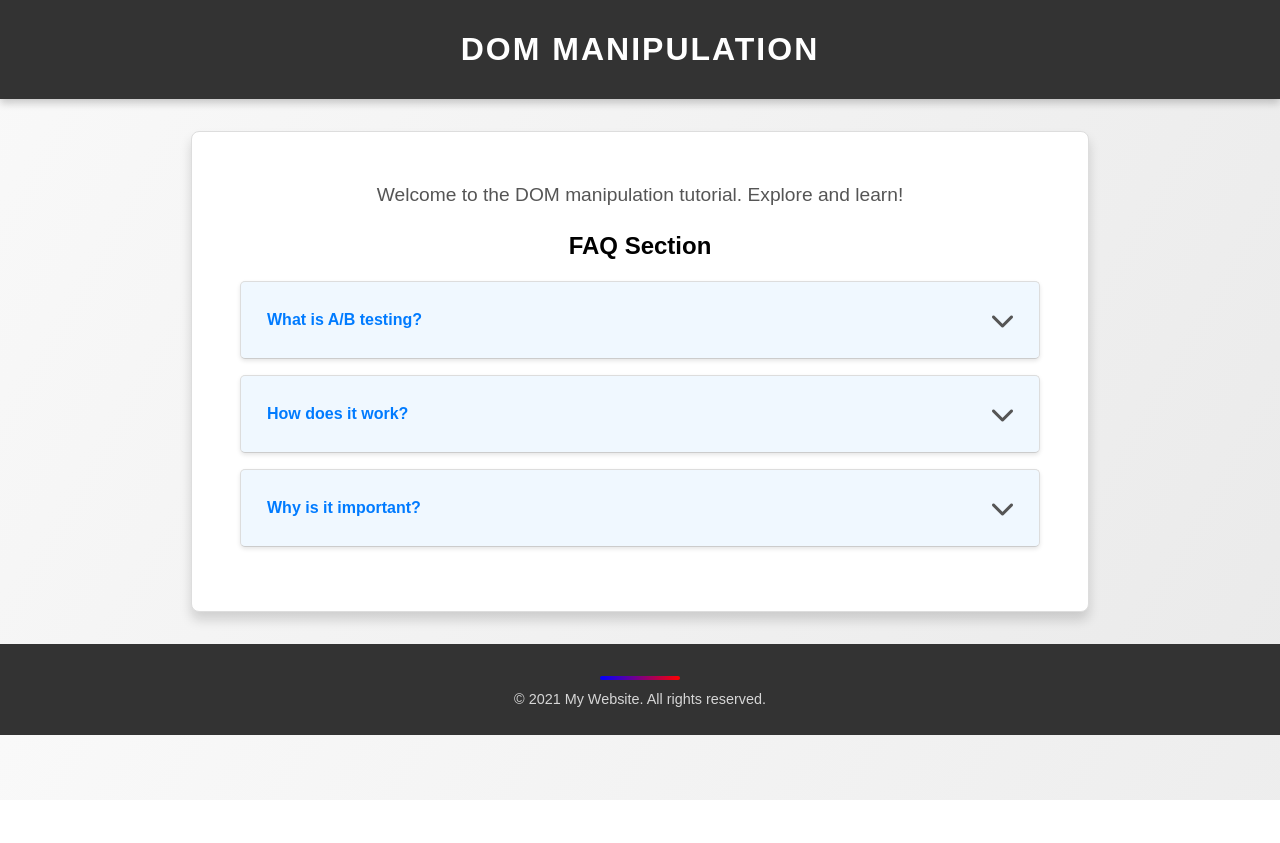
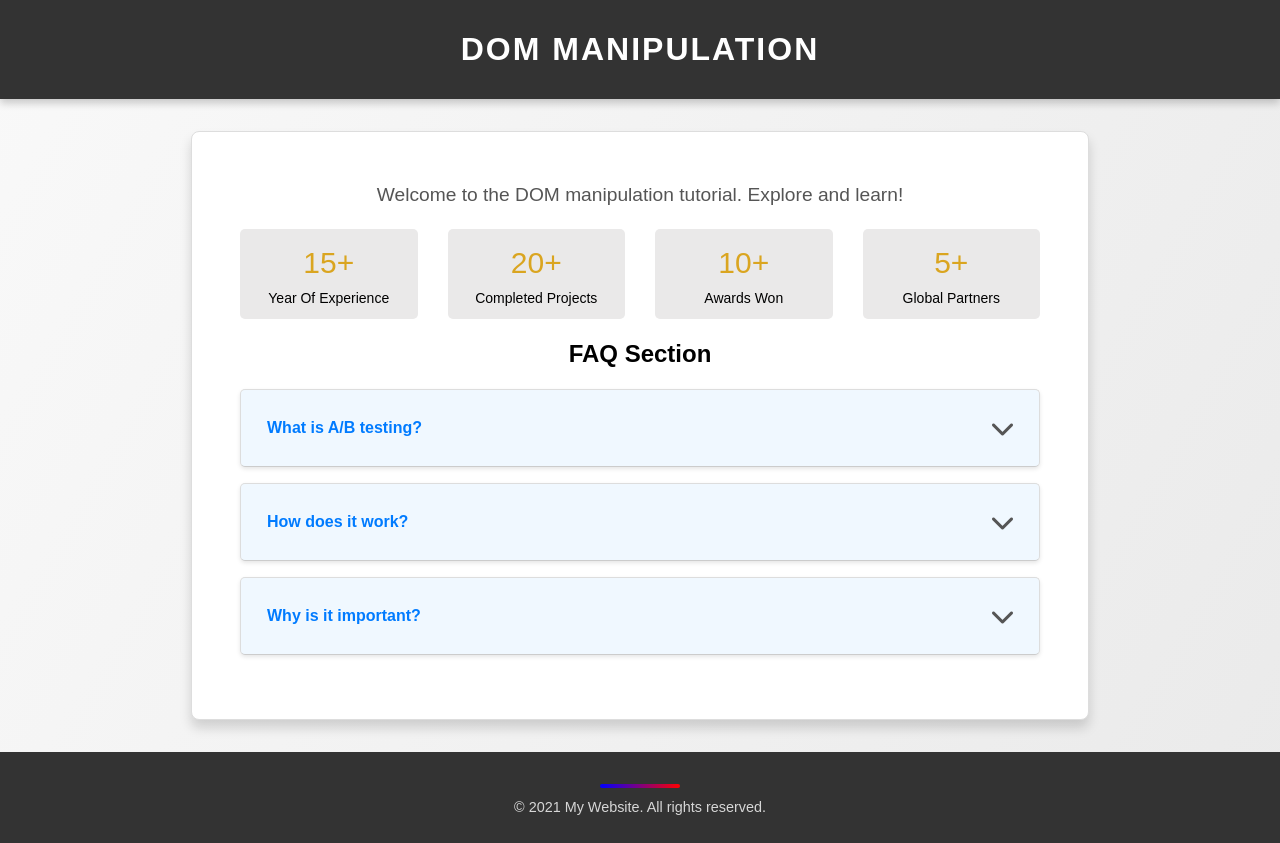
Before and after one commit to sabiha-wasema/dom-manipulation, a plain HTML site: page index.html in a window 1280 px wide. Before the commit the page ends 800 px from the top, so only its background shows below. Drawn offline with Linux system fonts and the light colour scheme.

Commit message:
counter section added

```diff
--- a/css/style.css
+++ b/css/style.css
@@ -112,3 +112,33 @@ footer::before {
     transform: rotate(180deg);
     color: black;
 }
+#counter-container{
+    margin-top: 18px;
+}
+.experience-year{
+    font-size: 30px;
+    color: goldenrod;
+}
+.experience-heading{
+    font-size: 14px;
+    color: black;
+}
+.single-experience-item{
+
+    display: flex;
+    justify-content: center;
+    align-items: center;
+    gap: 30px;
+}
+.single-item{
+    display: flex;
+    flex-direction: column;
+    justify-content: center;
+    align-items: center;
+    background-color: rgb(234, 233, 233);
+    /* border: 1px solid #d3d2d2; */
+    /* padding: 10px 20px; */
+    width: 300px;
+    height: 90px;
+    border-radius: 5px;
+}
--- a/index.html
+++ b/index.html
@@ -1,11 +1,14 @@
 <!DOCTYPE html>
 <html lang="en">
   <head>
-    <meta charset="UTF-8">
-    <meta name="viewport" content="width=device-width, initial-scale=1.0">
+    <meta charset="UTF-8" />
+    <meta name="viewport" content="width=device-width, initial-scale=1.0" />
     <title>Dom manipulation</title>
-    <link rel="stylesheet" href="css/style.css">
-    <link rel="stylesheet" href="https://cdnjs.cloudflare.com/ajax/libs/font-awesome/6.0.0-beta3/css/all.min.css">
+    <link rel="stylesheet" href="css/style.css" />
+    <link
+      rel="stylesheet"
+      href="https://cdnjs.cloudflare.com/ajax/libs/font-awesome/6.0.0-beta3/css/all.min.css"
+    />
   </head>
   <body>
     <header>
@@ -13,14 +16,13 @@
     </header>
     <main>
       <p>Welcome to the DOM manipulation tutorial. Explore and learn!</p>
-
-<section id="faq-container">
-
-</section>
+      <section id="counter-container"></section>
+      <section id="faq-container"></section>
     </main>
     <footer>
       <p>&copy; 2021 My Website. All rights reserved.</p>
     </footer>
+    <script src="js/counter.js"></script>
     <script src="js/index.js"></script>
   </body>
 </html>
--- /dev/null
+++ b/js/counter.js
@@ -0,0 +1,32 @@
+const counterContainer = document.getElementById('counter-container');
+const experienceContainer = document.createElement('div');
+const experienceHeader = document.createElement('h1');
+const counterArray = [
+    { title: "15+", description: "Year Of Experience" },
+    { title: "20+", description: "Completed Projects" },
+    { title: "10+", description: "Awards Won" },
+    { title: "5+", description: "Global Partners" },
+  ];
+
+  const singleExperienceContainer = document.createElement('div');
+  singleExperienceContainer.classList.add('single-experience-item');
+counterArray.forEach(item =>{
+    const experienceItem = document.createElement('div');
+    experienceItem.classList.add('single-item')
+    experienceItem.innerHTML = `
+    <p class="experience-year">${item.title}</p>
+    <p class="experience-heading">${item.description}</p>
+
+`;
+singleExperienceContainer.appendChild(experienceItem)
+})
+counterContainer.appendChild(singleExperienceContainer)
+
+
+// experienceHeader.innerHTML = `
+// <p class="experience-year">${title}</p>
+// <p class="experienceHeading">${description}</p>
+// `;
+experienceContainer.appendChild(experienceHeader);
+console.log(experienceContainer)
+counterContainer.appendChild(experienceContainer);
```
Lines whose indentation alone changed are shown as unchanged.
